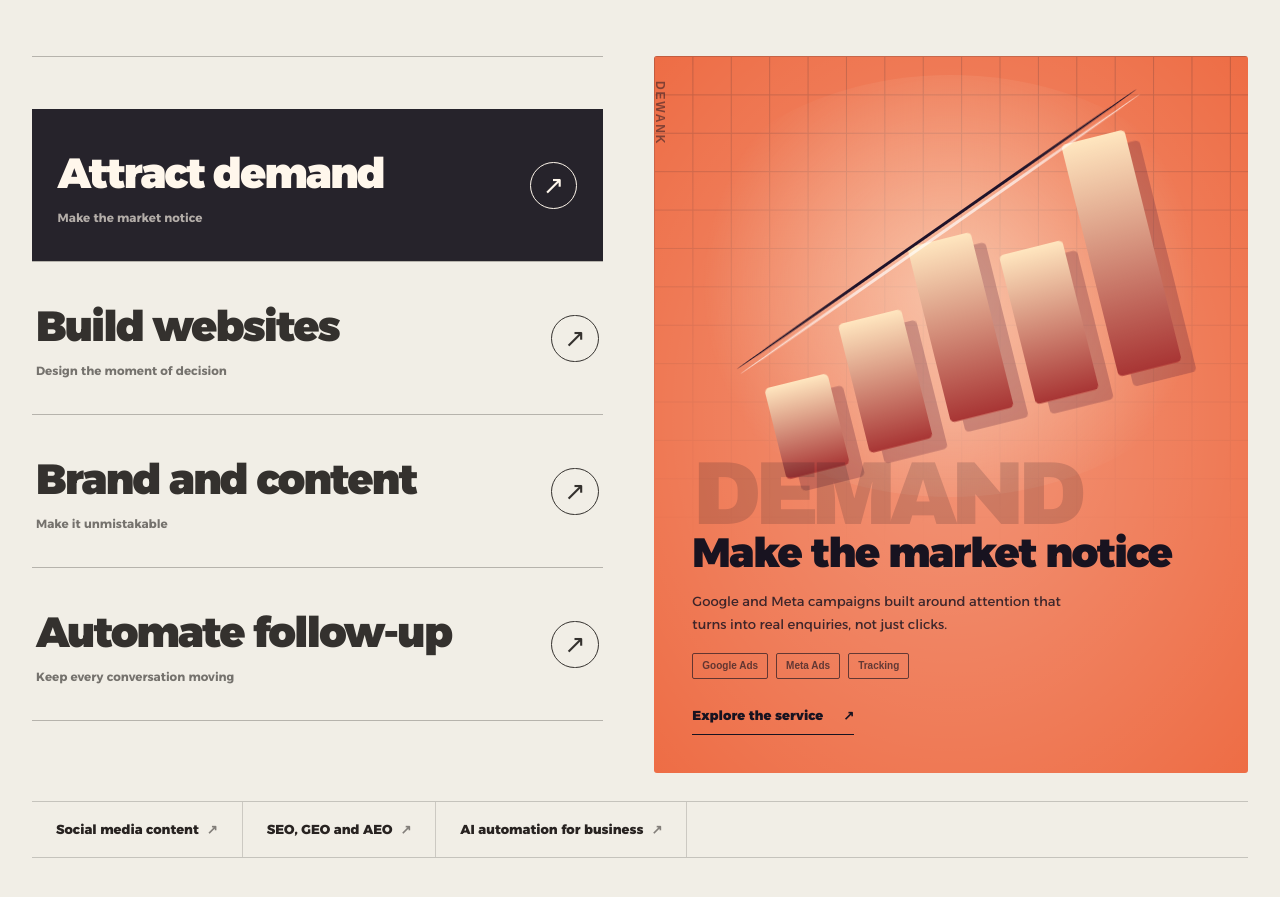
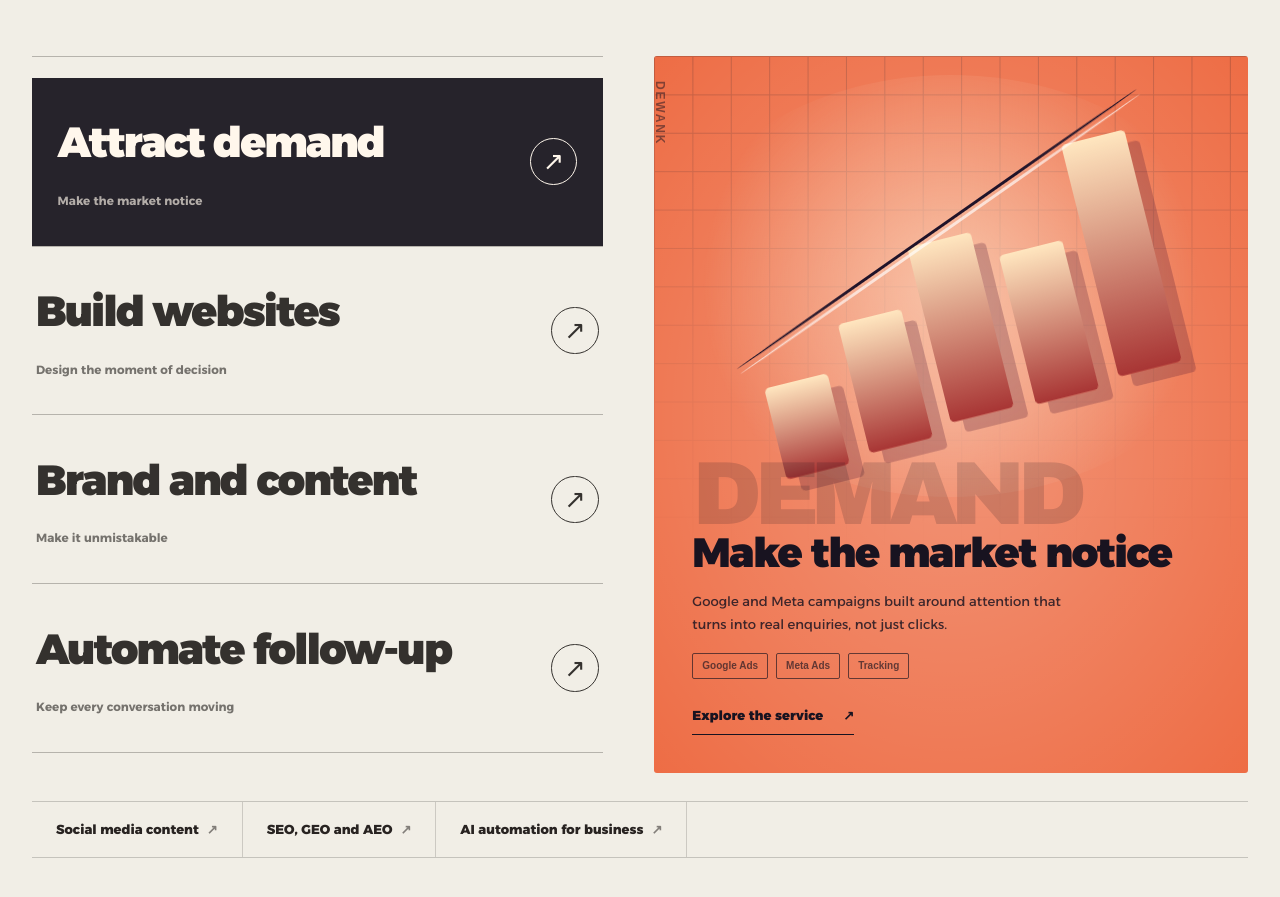
Before and after one commit to mohammedrashad2011-ui/Dewank-2026-website, a Next.js app: page /en in a window 1280 px wide. Shown: the part 2922-3819 px from the top of the page. Built offline with nearby package versions, Linux system fonts and the light colour scheme.

Commit message:
Fix Arabic service headline and subtitle spacing on desktop and mobile

```diff
--- a/app/components/home-service-experience.css
+++ b/app/components/home-service-experience.css
@@ -46,20 +46,30 @@
 }
 .growth-home-experiment .hm-services-line-copy{
   display:flex;flex-direction:column;align-items:flex-start;
-  min-width:0;gap:5px;
+  min-width:0;gap:clamp(14px,1.35vw,19px);
 }
 .growth-home-experiment .hm-services-line strong{
+  display:block;
   font-size:clamp(28px,3.3vw,49px);
   font-weight:900;
-  line-height:1.42;
+  line-height:1.45;
   letter-spacing:-.046em;
   overflow-wrap:anywhere;
 }
 .growth-home-experiment .hm-services-line small{
+  display:block;
   font-size:clamp(11px,.93vw,13px);
-  line-height:1.5;
+  line-height:1.7;
   font-weight:680;
   opacity:.65;
+}
+/* Arabic glyphs need a little more vertical breathing room below the display title. */
+.growth-home-experiment .hm-services[dir="rtl"] .hm-services-line-copy{
+  gap:clamp(17px,1.65vw,23px);
+}
+.growth-home-experiment .hm-services[dir="rtl"] .hm-services-line strong{
+  line-height:1.6;
+  letter-spacing:normal;
 }
 .growth-home-experiment .hm-services-line-arrow{
   flex:none;display:grid;place-items:center;
@@ -312,6 +322,8 @@
   .growth-home-experiment .hm-services-theatre{min-height:440px}
   .growth-home-experiment .hm-services-line{padding:17px 7px;min-height:82px}
   .growth-home-experiment .hm-services-line strong{font-size:clamp(23px,6vw,31px)}
+  .growth-home-experiment .hm-services-line-copy{gap:13px}
+  .growth-home-experiment .hm-services[dir="rtl"] .hm-services-line-copy{gap:16px}
   .growth-home-experiment .hm-services-line-arrow{width:36px;height:36px;font-size:19px}
   .growth-home-experiment .hm-services-stage-copy{inset-inline:23px;bottom:25px}
   .growth-home-experiment .hm-services-stage-field{font-size:56px}
```
